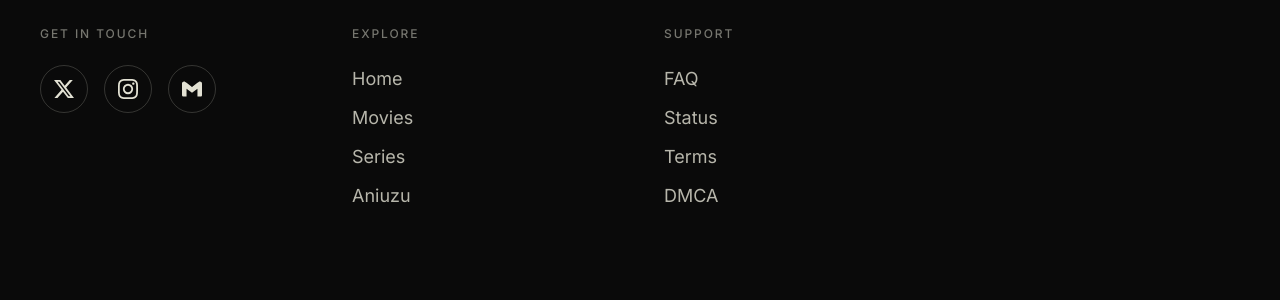
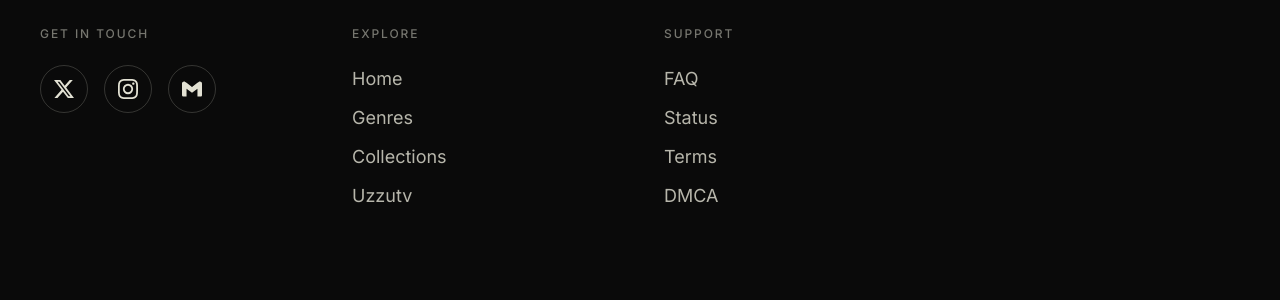
Before and after one commit to ujjwaluzu/uzzutv, a Django app: page /aniuzu/collections/ in a window 1280 px wide. Shown: the part 638-938 px from the top of the page. Run offline with Django 4.2, Linux system fonts and the light colour scheme; some libraries are stand-ins or nearby versions; some web fonts are replaced.

Commit message:
footer links for aniuzu

```diff
--- a/uzzutv/templates/uzzutv/layout.html
+++ b/uzzutv/templates/uzzutv/layout.html
@@ -193,10 +193,15 @@
     <div>
       <h4 class="footer-heading">Explore</h4>
       <ul class="footer-list">
-        <li><a href="{% url 'home' %}">Home</a></li>
-        <li><a href="{% url 'movie' %}">Movies</a></li>
-        <li><a href="{% url 'tv' %}">Series</a></li>
-        <li><a href="{% url 'aniuzu' %}">Aniuzu</a></li>
+        <li><a href="{% if request.path|slice:':7' == '/aniuzu' %}{% url 'aniuzu' %}{% else %}{% url 'home' %}{% endif %}">Home</a></li>
+        {% if request.path|slice:':7' == '/aniuzu' %}
+          <li><a href="{% url 'aniuzu_genre_list' %}">Genres</a></li>
+          <li><a href="{% url 'aniuzu_collections' %}">Collections</a></li>
+        {% else %}
+          <li><a href="{% url 'movie' %}">Movies</a></li>
+          <li><a href="{% url 'tv' %}">Series</a></li>
+        {% endif %}
+        <li><a href="{% if request.path|slice:':7' == '/aniuzu' %}{% url 'home' %}{% else %}{% url 'aniuzu' %}{% endif %}">{% if request.path|slice:':7' == '/aniuzu' %}Uzzutv{% else %}Aniuzu{% endif %}</a></li>
       </ul>
     </div>
 
```
